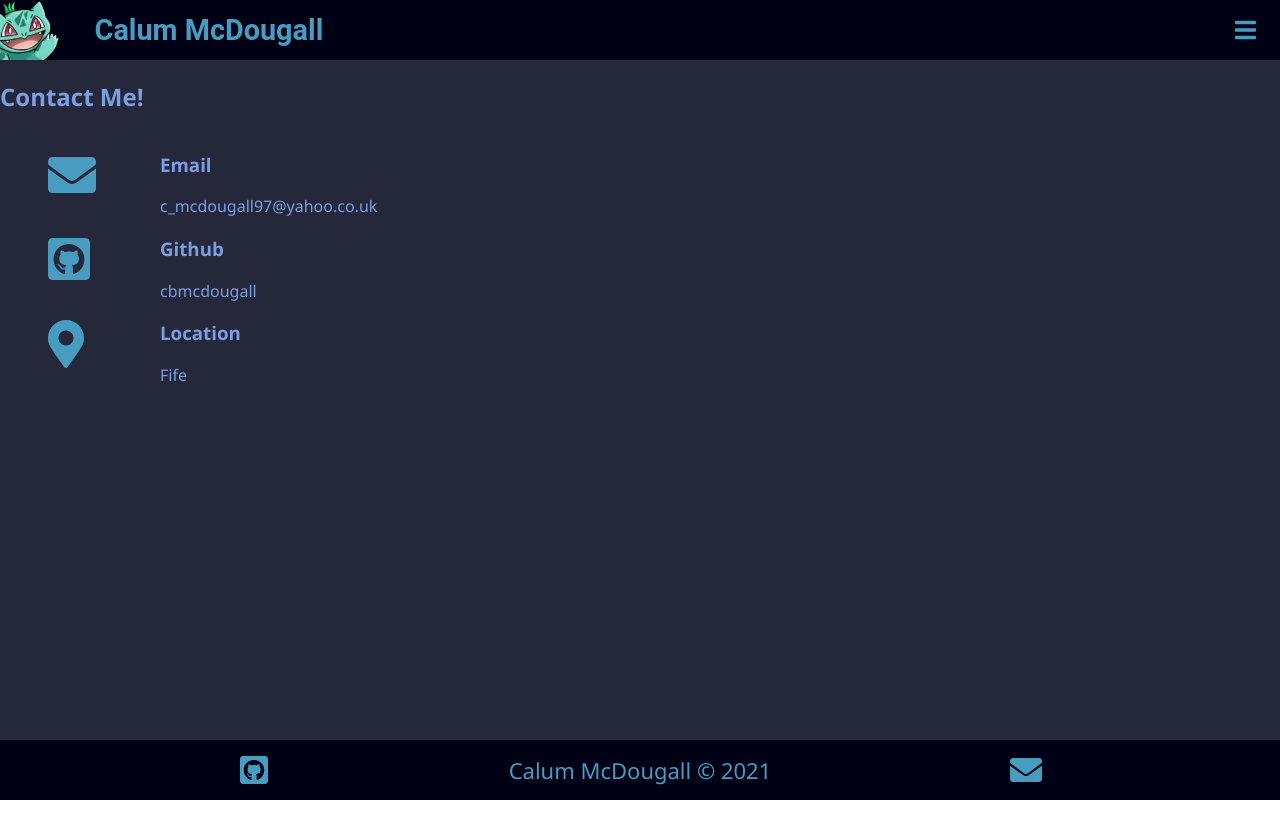
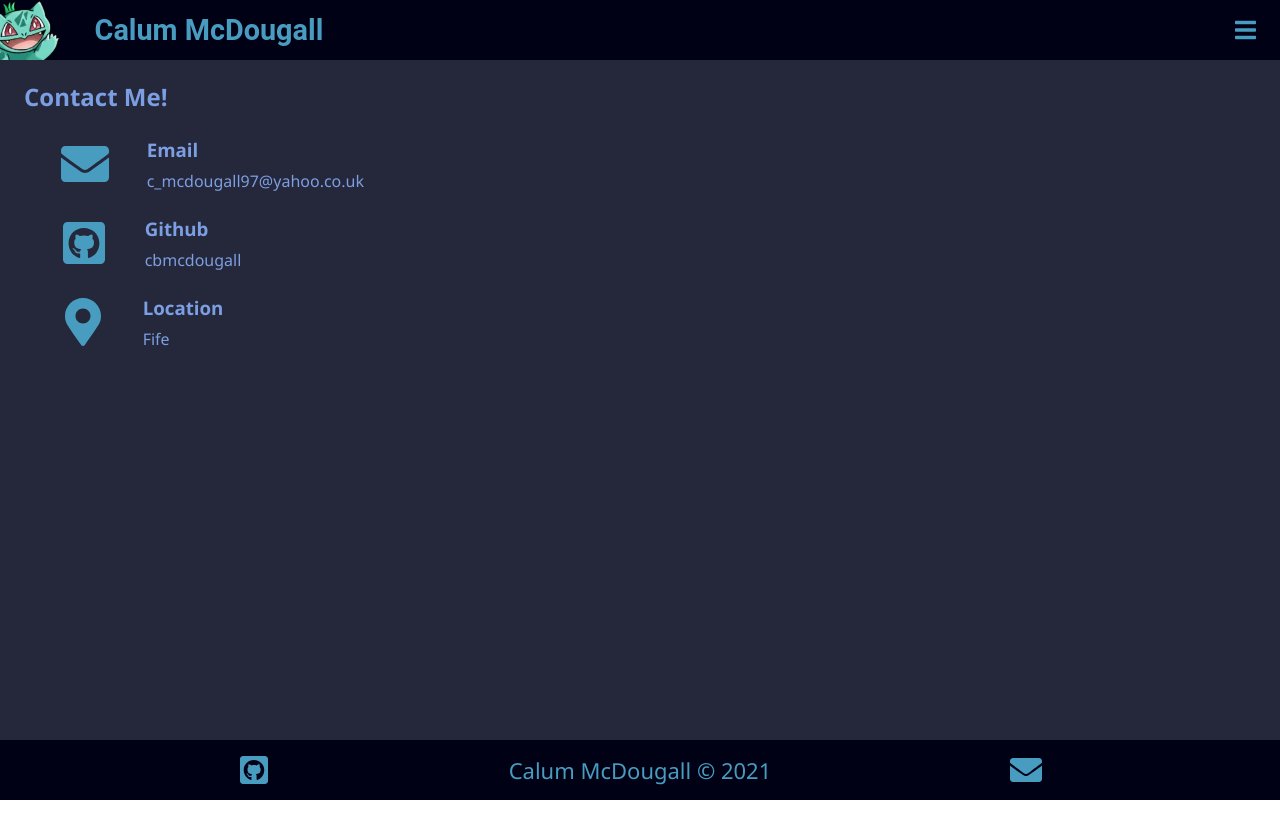
Before and after one commit to cbmcdougall/Portfolio, a React app: page /Contact in a window 1280 px wide. Shown: the top 838 px of the page. Built offline with nearby package versions, Linux system fonts and the light colour scheme.

Commit message:
add styling

```diff
--- a/src/pages/Contact/index.jsx
+++ b/src/pages/Contact/index.jsx
@@ -34,9 +34,9 @@ export const Contact = () => {
                             </div>
                         </div>
                     </div>
-                    {/* <ContactForm /> */}
                 </div>
             </section>
+            {/* <ContactForm /> */}
         </main>
     )
 }
--- a/src/pages/Contact/style.css
+++ b/src/pages/Contact/style.css
@@ -1,10 +1,28 @@
+.contact-section {
+    padding: 0 1.5rem;
+}
+
 .contact-method {
     width: 400px;
+    margin: 1.5rem 0;
     display: flex;
     align-items: center;
     justify-content: space-between;
 }
 
+.contact-icon {
+    margin: 0 auto;
+}
+
 .contact-method-text {
     width: 60%;
+    margin-right: auto;
+    display: flex;
+    flex-direction: column;
+    justify-content: space-between;
 }
+
+.contact-method-title {
+    margin-top: 0;
+    margin-bottom: 0.5rem;
+}
```
